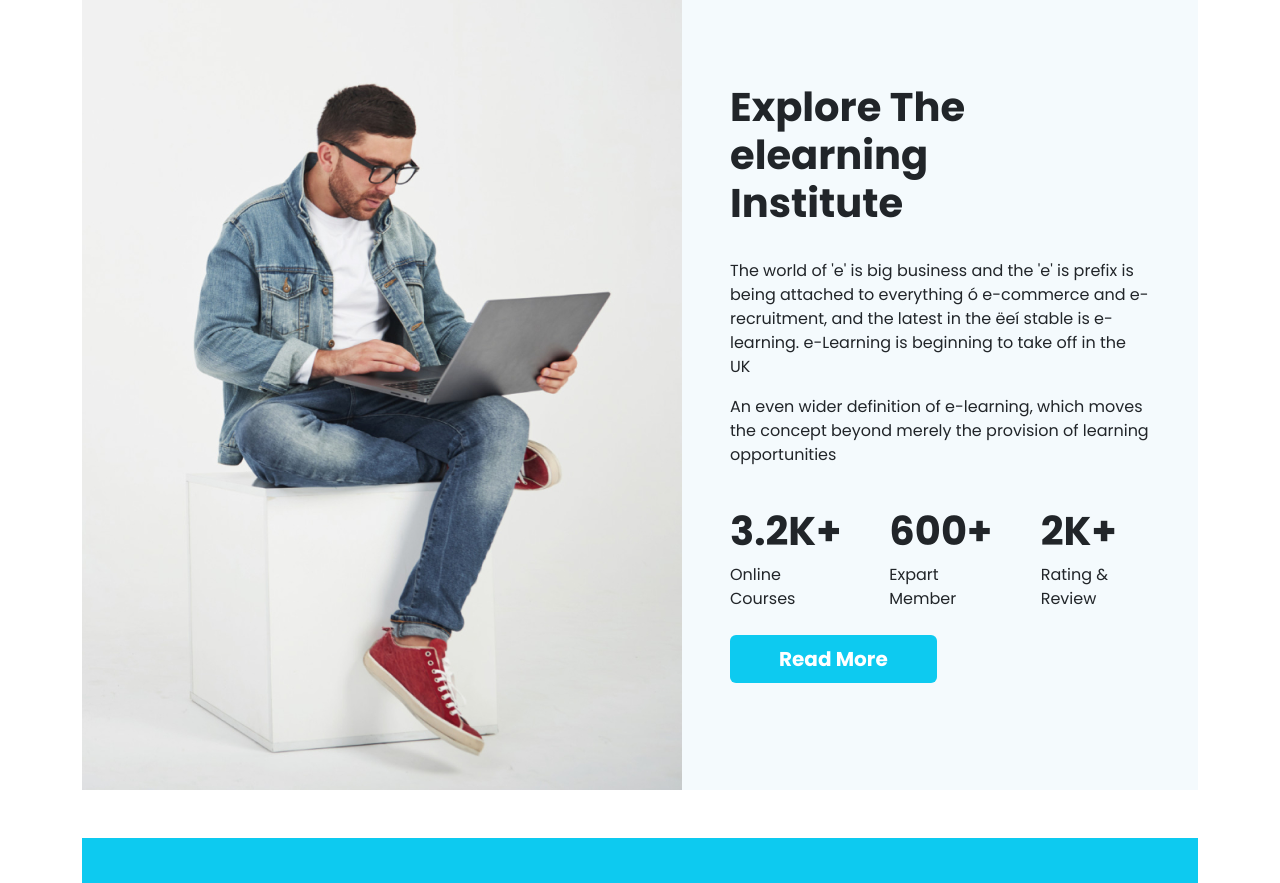
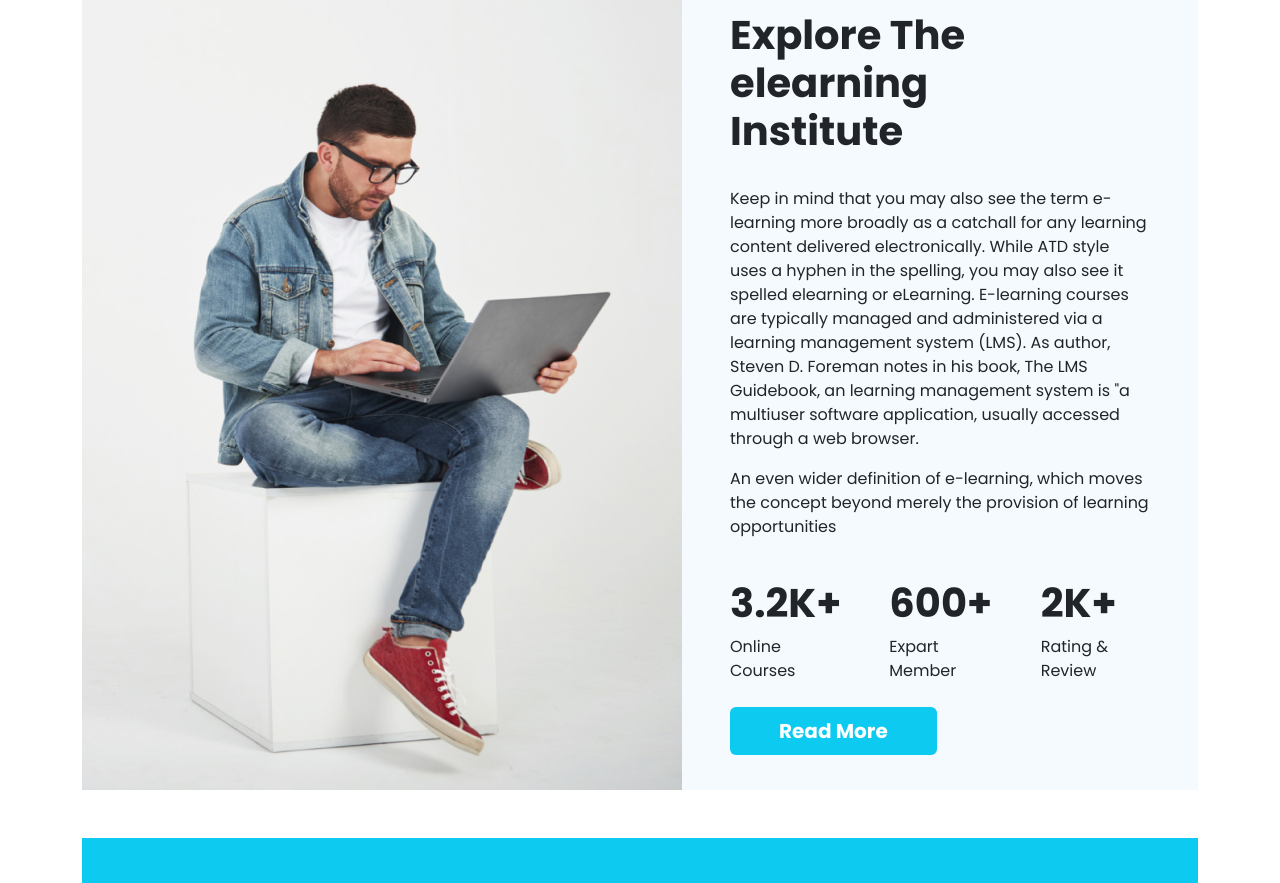
Before and after one commit to saimoomkabirsangram/coder-coder-webpage, a plain HTML site: page coder-coder-webpage-main/index.html in a window 1280 px wide. Shown: the part 1793-2676 px from the top of the page. Drawn offline with nearby package versions, Linux system fonts and the light colour scheme.

```diff
--- a/coder-coder-webpage-main/index.html
+++ b/coder-coder-webpage-main/index.html
@@ -225,10 +225,7 @@
               <div class=" py-lg-0 py-md-5 py-sm-5  px-5  " >
                 <h1 class="fw-bold pb-4 py-2 ">Explore The elearning <br>
                   Institute</h1>
-                  <p> The world of 'e' is big business and the  'e' is  prefix is being
-                    attached to everything ó e-commerce and e-recruitment, and the
-                    latest in the ëeí stable is e-learning. e-Learning is beginning to
-                    take off in the UK  </p>
+                  <p> Keep in mind that you may also see the term e-learning more broadly as a catchall for any learning content delivered electronically. While ATD style uses a hyphen in the spelling, you may also see it spelled elearning or eLearning. E-learning courses are typically managed and administered via a learning management system (LMS). As author, Steven D. Foreman notes in his book, The LMS Guidebook, an learning management system is "a multiuser software application, usually accessed through a web browser. </p>
                     <p>An even wider definition of e-learning, which moves the concept
                       beyond merely the provision of learning opportunities</p>
                     <div class="d-lg-flex d-md-flex d-sm-block">
```
